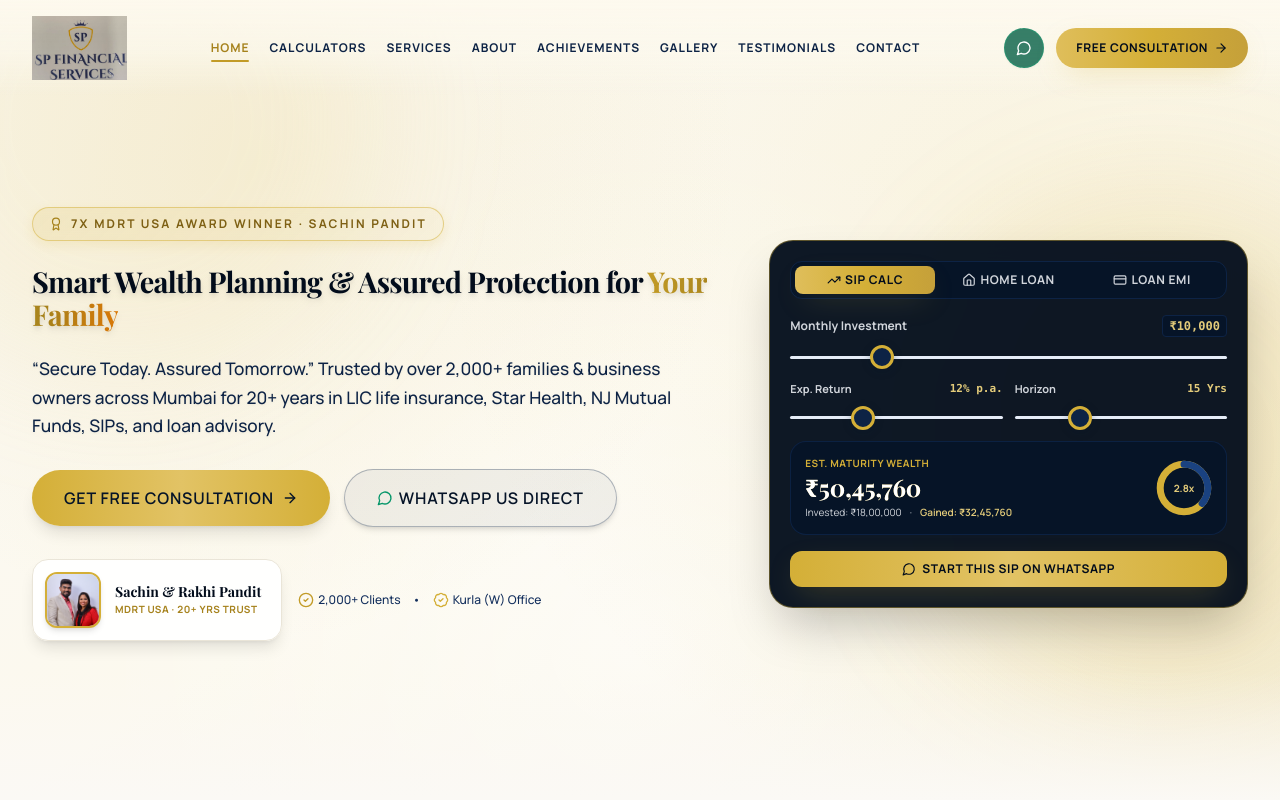
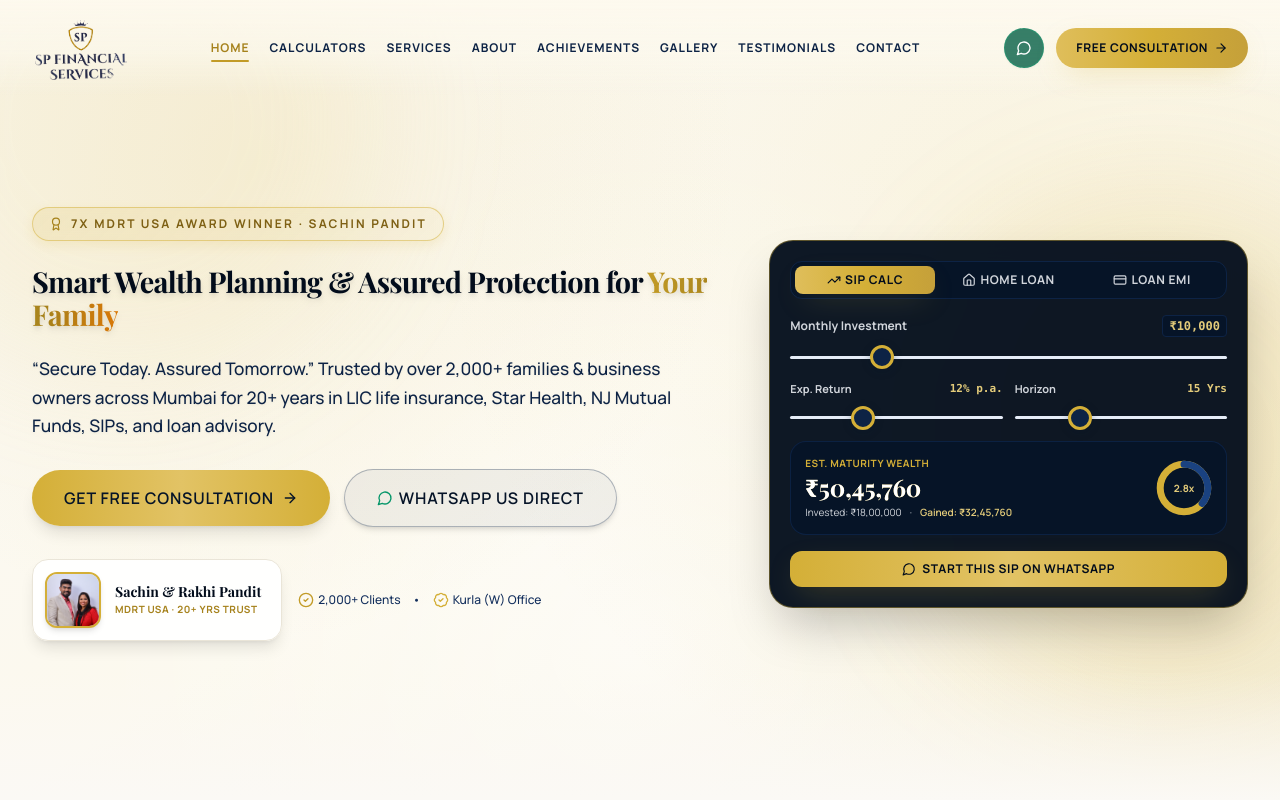
Before and after one commit to dakshch-07/SP-financial-services, a Next.js app: page / in a window 1280 px wide. Shown: the top 800 px of the page. Built offline with nearby package versions, Linux system fonts and the light colour scheme; a web font is replaced by a local one.

Commit message:
Remove background from logo using alpha matting and remove mix blend multiply

```diff
--- a/components/Logo.tsx
+++ b/components/Logo.tsx
@@ -26,7 +26,7 @@
     <Link href="/" className={`inline-flex items-center group select-none ${className}`}>
       <div
         className={`relative ${heightClasses} aspect-[1.48] ${
-          variant === "dark" ? "mix-blend-multiply" : "bg-white p-1 rounded-xl shadow-sm"
+          variant === "light" ? "bg-white p-1 rounded-xl shadow-sm" : ""
         }`}
       >
         <Image
--- a/components/Preloader.tsx
+++ b/components/Preloader.tsx
@@ -49,7 +49,7 @@
               initial={{ scale: 0.85, opacity: 0 }}
               animate={{ scale: 1, opacity: 1 }}
               transition={{ duration: 0.7, ease: "easeOut" }}
-              className="relative w-64 sm:w-80 mix-blend-multiply flex justify-center items-center"
+              className="relative w-64 sm:w-80 flex justify-center items-center"
             >
               <Image
                 src="/images/logo-new.png"
```
Also changed, not shown: public/images/logo-new.png.
